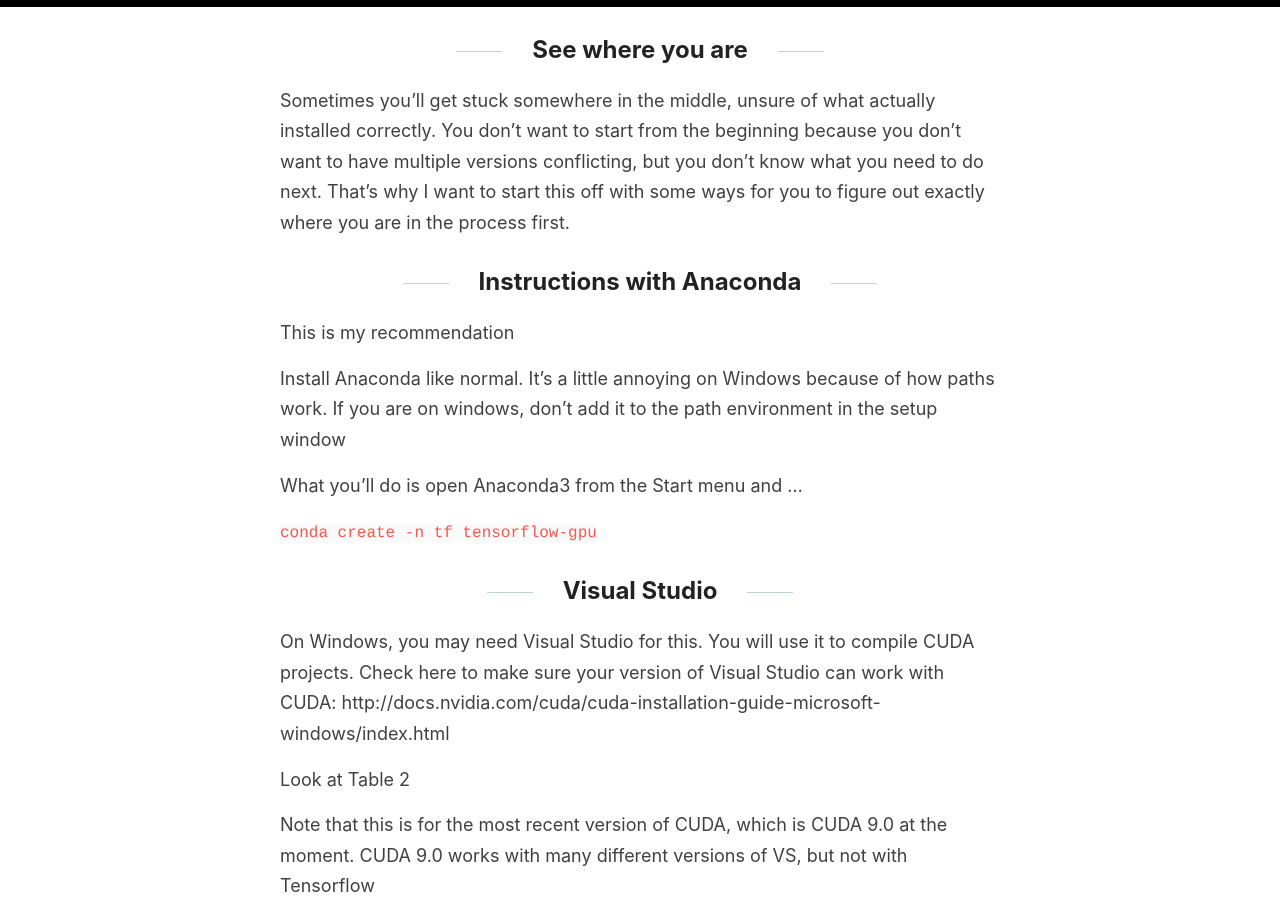
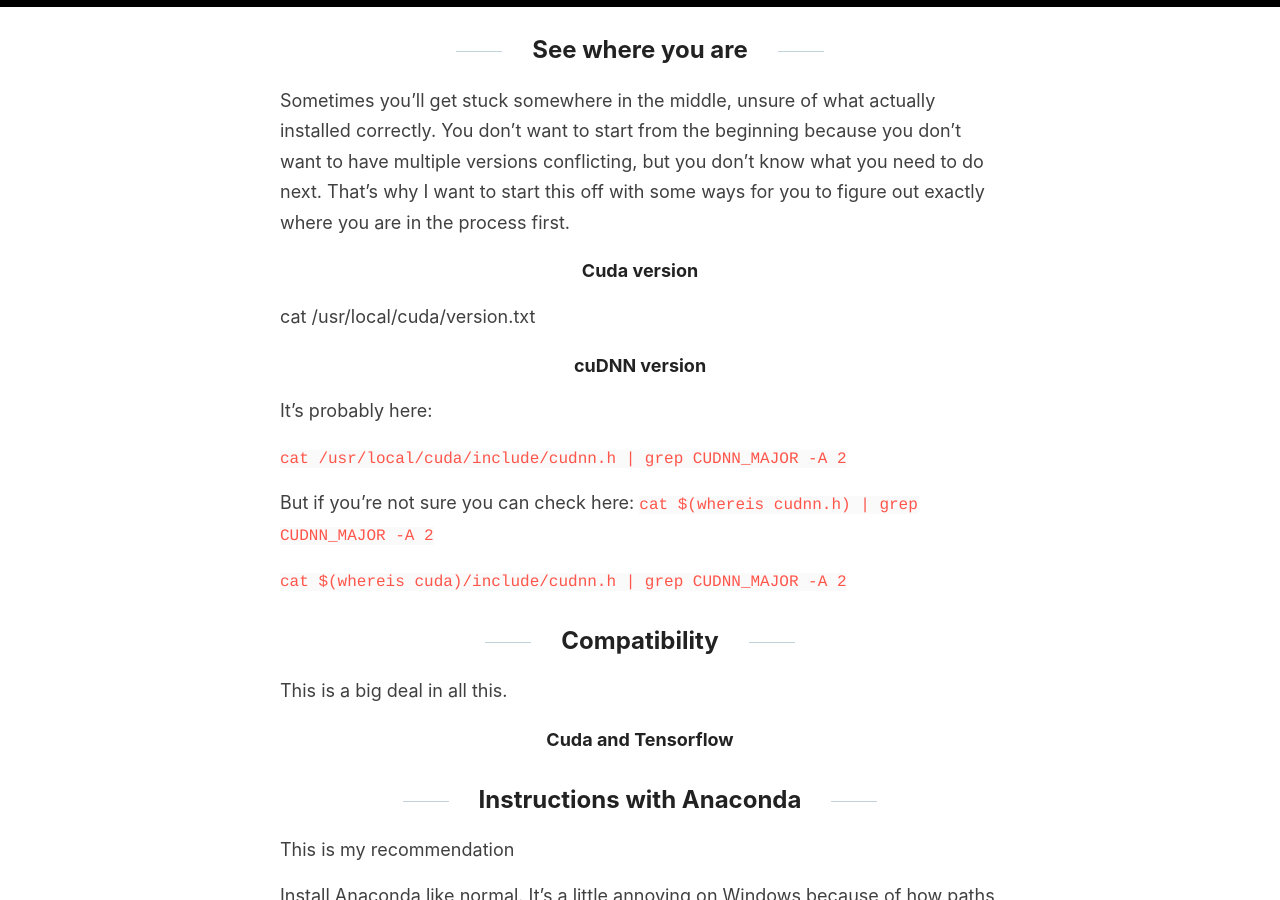
Before and after one commit to jss367/blog, a Jekyll site: the page built from _posts/2017-6-21-tensorflow-gpu-cuda.md, in a window 1280 px wide and 900 px high, scrolled down 860 px. Built offline with Jekyll 4.4.1, drawn with Linux system fonts in a browser that asks for light colours; our own code applies the rules of GitHub Pages for plain Markdown files; some of the changed text lies outside the part shown.

Commit message:
Update 2017-6-21-tensorflow-gpu-cuda.md

```diff
--- a/_posts/2017-6-21-tensorflow-gpu-cuda.md
+++ b/_posts/2017-6-21-tensorflow-gpu-cuda.md
@@ -33,6 +33,27 @@ Then, make sure it is on this list: https://developer.nvidia.com/cuda-gpus
 
 Sometimes you'll get stuck somewhere in the middle, unsure of what actually installed correctly. You don't want to start from the beginning because you don't want to have multiple versions conflicting, but you don't know what you need to do next. That's why I want to start this off with some ways for you to figure out exactly where you are in the process first.
 
+
+#### Cuda version
+
+cat /usr/local/cuda/version.txt
+
+#### cuDNN version
+
+It's probably here:
+
+`cat /usr/local/cuda/include/cudnn.h | grep CUDNN_MAJOR -A 2`
+
+But if you're not sure you can check here:
+`cat $(whereis cudnn.h) | grep CUDNN_MAJOR -A 2`
+
+`cat $(whereis cuda)/include/cudnn.h | grep CUDNN_MAJOR -A 2`
+
+## Compatibility
+
+This is a big deal in all this.
+
+#### Cuda and Tensorflow
 
 
 ## Instructions with Anaconda
```
Also changed, not shown: other parts of _posts/2017-6-21-tensorflow-gpu-cuda.md (+0 -9 lines).
